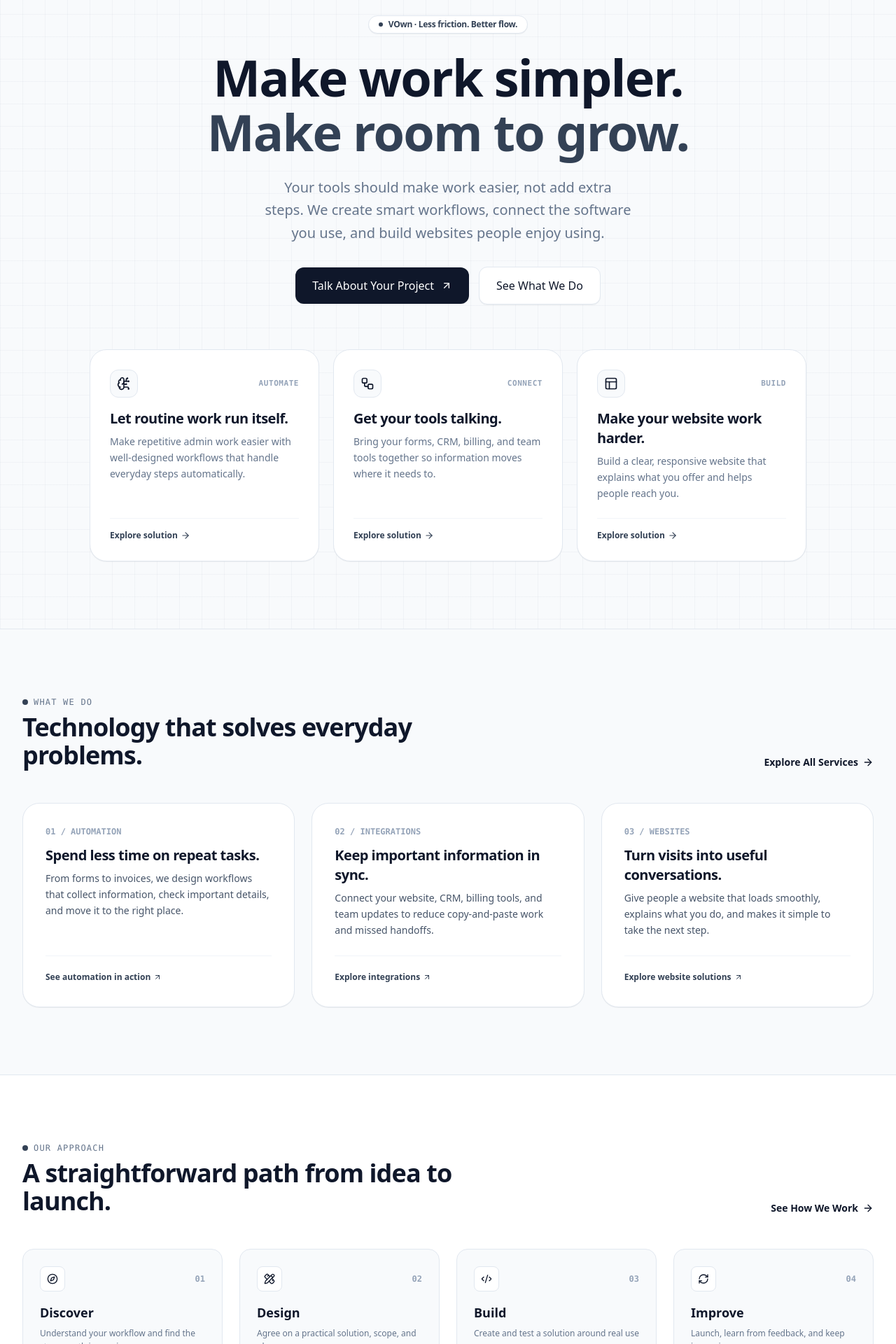
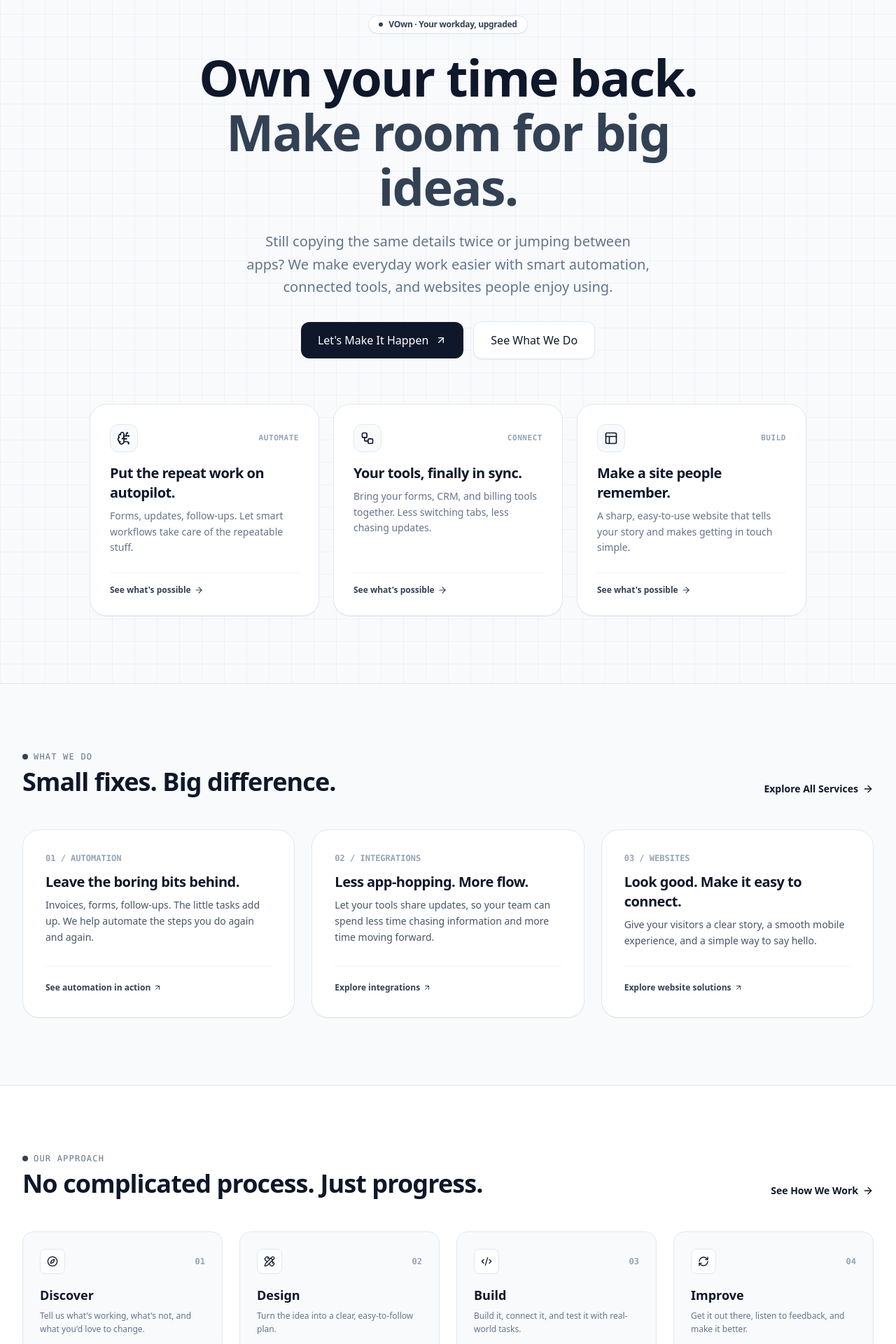
Before and after one commit to vownofficial-cloud/vown, a Next.js app: page / in a window 1280 px wide. Shown: the part 140-2060 px from the top of the page at 70% size. Built offline with nearby package versions, Linux system fonts and the light colour scheme.

Commit message:
content: make VOwn voice catchy, human, and memorable

```diff
--- a/src/app/page.tsx
+++ b/src/app/page.tsx
@@ -9,14 +9,14 @@ import { MotionWrap, StaggerContainer, StaggerItem } from "@/components/motion/M
 export const metadata: Metadata = {
   title: "VOwn",
   description:
-    "Practical AI automation, connected business tools, and thoughtful websites. VOwn helps teams simplify their day-to-day work.",
+    "Own your time back. VOwn creates smart automations, connected tools, and easy-to-use websites for growing businesses.",
   alternates: {
     canonical: "https://vown.site",
   },
   openGraph: {
     title: "VOwn | Automation, Integrations & Website Development",
     description:
-      "Spend less time on repetitive tasks. VOwn connects your tools, improves workflows, and builds websites that are easy to use.",
+      "Less copy-paste. Fewer workarounds. Discover automation, integrations, and websites that make work feel easier.",
     url: "https://vown.site",
     siteName: "VOwn",
     images: [
@@ -42,7 +42,7 @@ export default function HomePage() {
         "@type": "Service",
         position: 1,
         name: "AI Automation",
-        description: "Make repetitive admin work easier with well-designed workflows that handle everyday steps automatically.",
+        description: "Forms, updates, follow-ups. Let smart workflows take care of the repeatable stuff.",
         url: "https://vown.site/services#ai-automation",
         provider: {
           "@type": "Organization",
@@ -53,7 +53,7 @@ export default function HomePage() {
         "@type": "Service",
         position: 2,
         name: "Business Software Integrations",
-        description: "Bring your forms, CRM, billing, and team tools together so information moves where it needs to.",
+        description: "Bring your forms, CRM, and billing tools together. Less switching tabs, less chasing updates.",
         url: "https://vown.site/services#business-integrations",
         provider: {
           "@type": "Organization",
@@ -64,7 +64,7 @@ export default function HomePage() {
         "@type": "Service",
         position: 3,
         name: "Website Development",
-        description: "Build a clear, responsive website that explains what you offer and helps people reach you.",
+        description: "A sharp, easy-to-use website that tells your story and makes getting in touch simple.",
         url: "https://vown.site/services#website-development",
         provider: {
           "@type": "Organization",
@@ -76,32 +76,32 @@ export default function HomePage() {
   const coreHooks = [
     {
       action: "Automate",
-      title: "Let routine work run itself.",
-      description: "Make repetitive admin work easier with well-designed workflows that handle everyday steps automatically.",
+      title: "Put the repeat work on autopilot.",
+      description: "Forms, updates, follow-ups. Let smart workflows take care of the repeatable stuff.",
       icon: BrainCircuit,
       href: "/services#ai-automation",
     },
     {
       action: "Connect",
-      title: "Get your tools talking.",
-      description: "Bring your forms, CRM, billing, and team tools together so information moves where it needs to.",
+      title: "Your tools, finally in sync.",
+      description: "Bring your forms, CRM, and billing tools together. Less switching tabs, less chasing updates.",
       icon: Workflow,
       href: "/services#business-integrations",
     },
     {
       action: "Build",
-      title: "Make your website work harder.",
-      description: "Build a clear, responsive website that explains what you offer and helps people reach you.",
+      title: "Make a site people remember.",
+      description: "A sharp, easy-to-use website that tells your story and makes getting in touch simple.",
       icon: Layout,
       href: "/services#website-development",
     },
   ];
 
   const approachSteps = [
-    { step: "01", name: "Discover", icon: Compass, text: "Understand your workflow and find the steps worth improving." },
-    { step: "02", name: "Design", icon: PencilRuler, text: "Agree on a practical solution, scope, and plan." },
-    { step: "03", name: "Build", icon: Code2, text: "Create and test a solution around real use cases." },
-    { step: "04", name: "Improve", icon: RefreshCw, text: "Launch, learn from feedback, and keep improving." },
+    { step: "01", name: "Discover", icon: Compass, text: "Tell us what's working, what's not, and what you'd love to change." },
+    { step: "02", name: "Design", icon: PencilRuler, text: "Turn the idea into a clear, easy-to-follow plan." },
+    { step: "03", name: "Build", icon: Code2, text: "Build it, connect it, and test it with real-world tasks." },
+    { step: "04", name: "Improve", icon: RefreshCw, text: "Get it out there, listen to feedback, and make it better." },
   ];
 
   return (
@@ -119,26 +119,26 @@ export default function HomePage() {
             <div className="inline-flex items-center gap-2 px-3.5 py-1 rounded-full bg-white dark:bg-[#111827] border border-[#E2E8F0] dark:border-slate-800 shadow-2xs mb-6">
               <span className="w-1.5 h-1.5 rounded-full bg-[#334155] dark:bg-slate-300" />
               <span className="text-xs font-semibold tracking-tight text-[#334155] dark:text-slate-200">
-                VOwn · Less friction. Better flow.
+                VOwn · Your workday, upgraded
               </span>
             </div>
 
             {/* Main Punchy Headline */}
             <h1 className="text-4xl sm:text-6xl lg:text-7xl font-extrabold tracking-tight text-[#0F172A] dark:text-white leading-[1.08] mb-6">
-              Make work simpler.
+              Own your time back.
               <br />
-              <span className="text-[#334155] dark:text-slate-300">Make room to grow.</span>
+              <span className="text-[#334155] dark:text-slate-300">Make room for big ideas.</span>
             </h1>
 
             {/* Clear, Customer-Focused Supporting Text */}
             <p className="text-lg sm:text-xl text-[#64748B] dark:text-slate-300 font-normal leading-relaxed max-w-2xl mx-auto mb-8 text-balance">
-              Your tools should make work easier, not add extra steps. We create smart workflows, connect the software you use, and build websites people enjoy using.
+              Still copying the same details twice or jumping between apps? We make everyday work easier with smart automation, connected tools, and websites people enjoy using.
             </p>
 
             {/* Action Buttons */}
             <div className="flex flex-col sm:flex-row items-center justify-center gap-3.5">
               <Button href="/contact" variant="primary" size="lg" icon={<ArrowUpRight className="w-4 h-4" />}>
-                Talk About Your Project
+                Let's Make It Happen
               </Button>
               <Button href="/#what-we-do" variant="secondary" size="lg">
                 See What We Do
@@ -175,7 +175,7 @@ export default function HomePage() {
                     </div>
 
                     <div className="mt-6 pt-4 border-t border-slate-100 dark:border-slate-800 flex items-center gap-1 text-xs font-semibold text-[#334155] dark:text-slate-300 group-hover:text-[#0F172A] dark:group-hover:text-white">
-                      <span>Explore solution</span>
+                      <span>See what's possible</span>
                       <ArrowRight className="w-3.5 h-3.5 transition-transform group-hover:translate-x-1" />
                     </div>
                   </Link>
@@ -198,7 +198,7 @@ export default function HomePage() {
                 What We Do
               </div>
               <h2 className="text-3xl sm:text-4xl font-extrabold tracking-tight text-[#0F172A] dark:text-white">
-                Technology that solves everyday problems.
+                Small fixes. Big difference.
               </h2>
             </div>
             <Link
@@ -216,10 +216,10 @@ export default function HomePage() {
                 <div>
                   <div className="text-xs font-mono font-semibold text-[#94A3B8] dark:text-slate-500 mb-3">01 / AUTOMATION</div>
                   <h3 className="text-xl font-bold text-[#0F172A] dark:text-white tracking-tight mb-2">
-                    Spend less time on repeat tasks.
+                    Leave the boring bits behind.
                   </h3>
                   <p className="text-sm text-[#475569] dark:text-slate-300 leading-relaxed">
-                    From forms to invoices, we design workflows that collect information, check important details, and move it to the right place.
+                    Invoices, forms, follow-ups. The little tasks add up. We help automate the steps you do again and again.
                   </p>
                 </div>
                 <div className="mt-6 pt-4 border-t border-slate-100 dark:border-slate-800">
@@ -236,10 +236,10 @@ export default function HomePage() {
                 <div>
                   <div className="text-xs font-mono font-semibold text-[#94A3B8] dark:text-slate-500 mb-3">02 / INTEGRATIONS</div>
                   <h3 className="text-xl font-bold text-[#0F172A] dark:text-white tracking-tight mb-2">
-                    Keep important information in sync.
+                    Less app-hopping. More flow.
                   </h3>
                   <p className="text-sm text-[#475569] dark:text-slate-300 leading-relaxed">
-                    Connect your website, CRM, billing tools, and team updates to reduce copy-and-paste work and missed handoffs.
+                    Let your tools share updates, so your team can spend less time chasing information and more time moving forward.
                   </p>
                 </div>
                 <div className="mt-6 pt-4 border-t border-slate-100 dark:border-slate-800">
@@ -256,10 +256,10 @@ export default function HomePage() {
                 <div>
                   <div className="text-xs font-mono font-semibold text-[#94A3B8] dark:text-slate-500 mb-3">03 / WEBSITES</div>
                   <h3 className="text-xl font-bold text-[#0F172A] dark:text-white tracking-tight mb-2">
-                    Turn visits into useful conversations.
+                    Look good. Make it easy to connect.
                   </h3>
                   <p className="text-sm text-[#475569] dark:text-slate-300 leading-relaxed">
-                    Give people a website that loads smoothly, explains what you do, and makes it simple to take the next step.
+                    Give your visitors a clear story, a smooth mobile experience, and a simple way to say hello.
                   </p>
                 </div>
                 <div className="mt-6 pt-4 border-t border-slate-100 dark:border-slate-800">
@@ -286,7 +286,7 @@ export default function HomePage() {
                 Our Approach
               </div>
               <h2 className="text-3xl sm:text-4xl font-extrabold tracking-tight text-[#0F172A] dark:text-white">
-                A straightforward path from idea to launch.
+                No complicated process. Just progress.
               </h2>
             </div>
             <Link
@@ -332,14 +332,14 @@ export default function HomePage() {
         <div className="max-w-7xl mx-auto px-4 sm:px-6 lg:px-8">
           <MotionWrap delay={0.15} direction="up" className="p-8 sm:p-14 rounded-3xl bg-[#0F172A] dark:bg-[#111827] text-white text-center max-w-4xl mx-auto border border-transparent dark:border-slate-800 shadow-xl">
             <h2 className="text-3xl sm:text-5xl font-extrabold tracking-tight mb-4 text-white">
-              Tell us what you'd like to make easier.
+              There's a better way. Let's find it.
             </h2>
             <p className="text-base sm:text-lg text-slate-300 dark:text-slate-300 max-w-xl mx-auto leading-relaxed mb-8">
-              Share the task, tool, or website you want to improve. We&apos;ll help you work out a practical next step.
+              Got a task that takes forever or an idea you're excited about? Tell us. We'll help you explore the next step.
             </p>
             <div className="flex flex-col sm:flex-row items-center justify-center gap-3.5">
               <Button href="/contact" variant="white" size="lg" icon={<ArrowUpRight className="w-4 h-4" />}>
-                Talk About Your Project
+                Let's Make It Happen
               </Button>
               <a
                 href={`mailto:${siteConfig.contactEmail}`}
```
